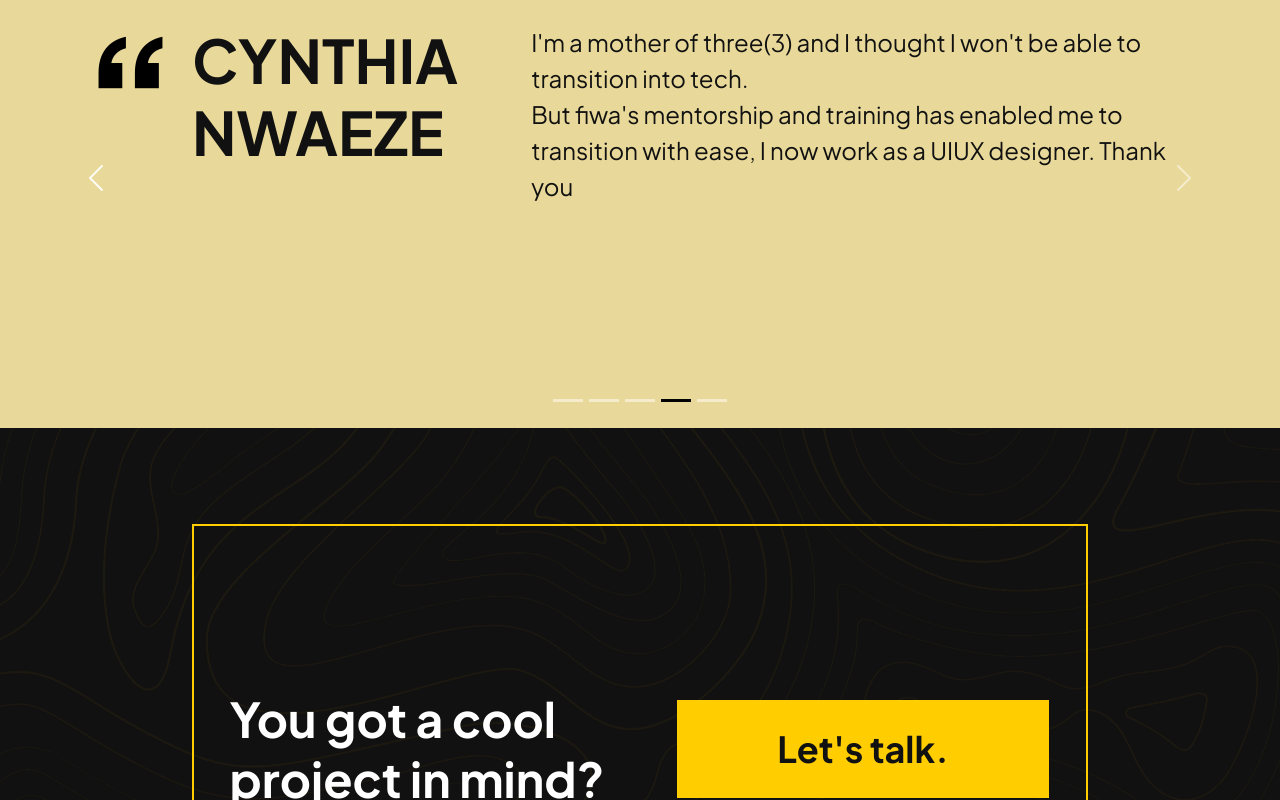
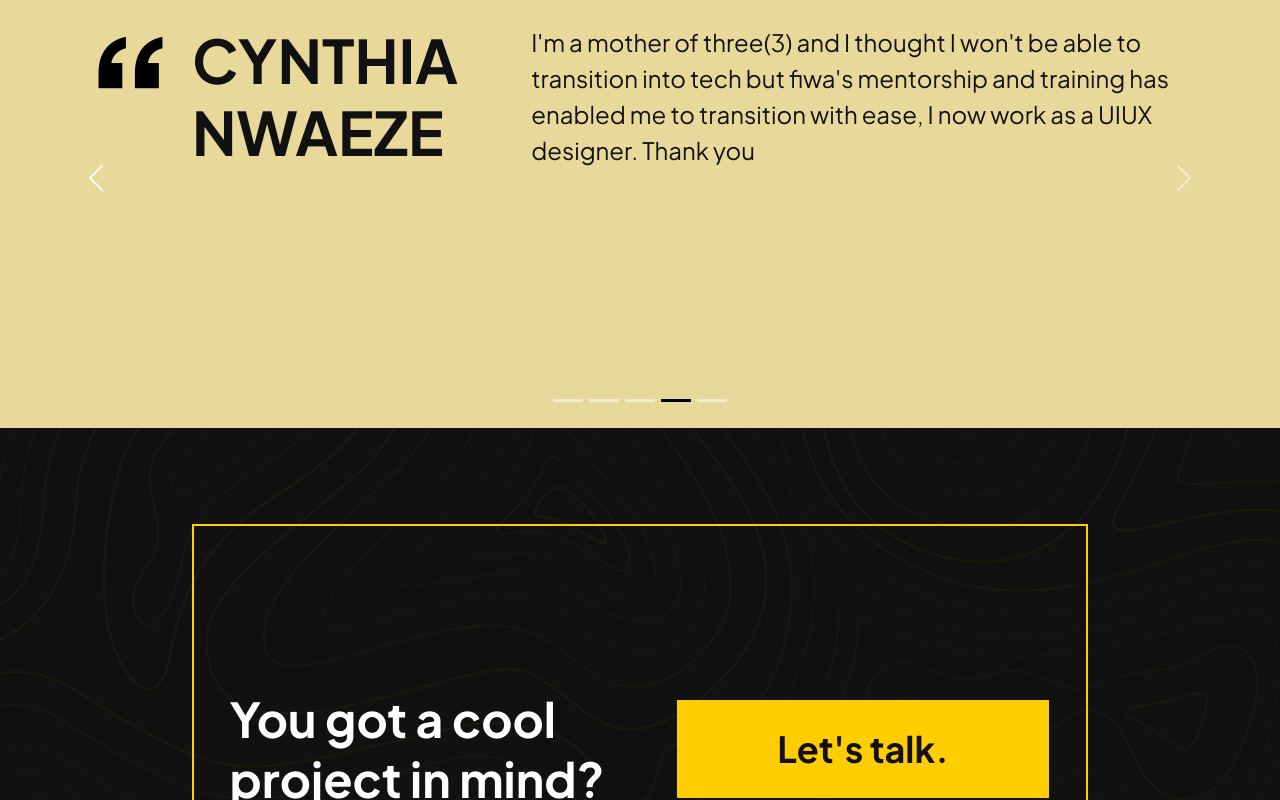
Before and after one commit to perxels/fiwa, a React (Create React App) app: page / in a window 1280 px wide. Both pictures are taken after a click on the button 676 px from the left and 3745 px from the top of the page. Shown: the part 3345-4145 px from the top of the page. Built offline with nearby package versions, Linux system fonts and the light colour scheme.

Commit message:
Cynthia Nwaeze

```diff
--- a/src/components/Testimonials.js
+++ b/src/components/Testimonials.js
@@ -57,8 +57,7 @@ const Testimonials = () => {
                             {/* <p>Project Manager at Bolt</p> */}
                         </div>
                         <div className="testimony">
-                            I'm a mother of three(3) and I thought I won't be able to transition into tech. <br />
-                            But fiwa's mentorship and training has enabled me to transition with ease, I now work as a UIUX designer. Thank you
+                            I'm a mother of three(3) and I thought I won't be able to transition into tech but fiwa's mentorship and training has enabled me to transition with ease, I now work as a UIUX designer. Thank you
                         </div>
                     </div>
                 </Carousel.Item>
```
